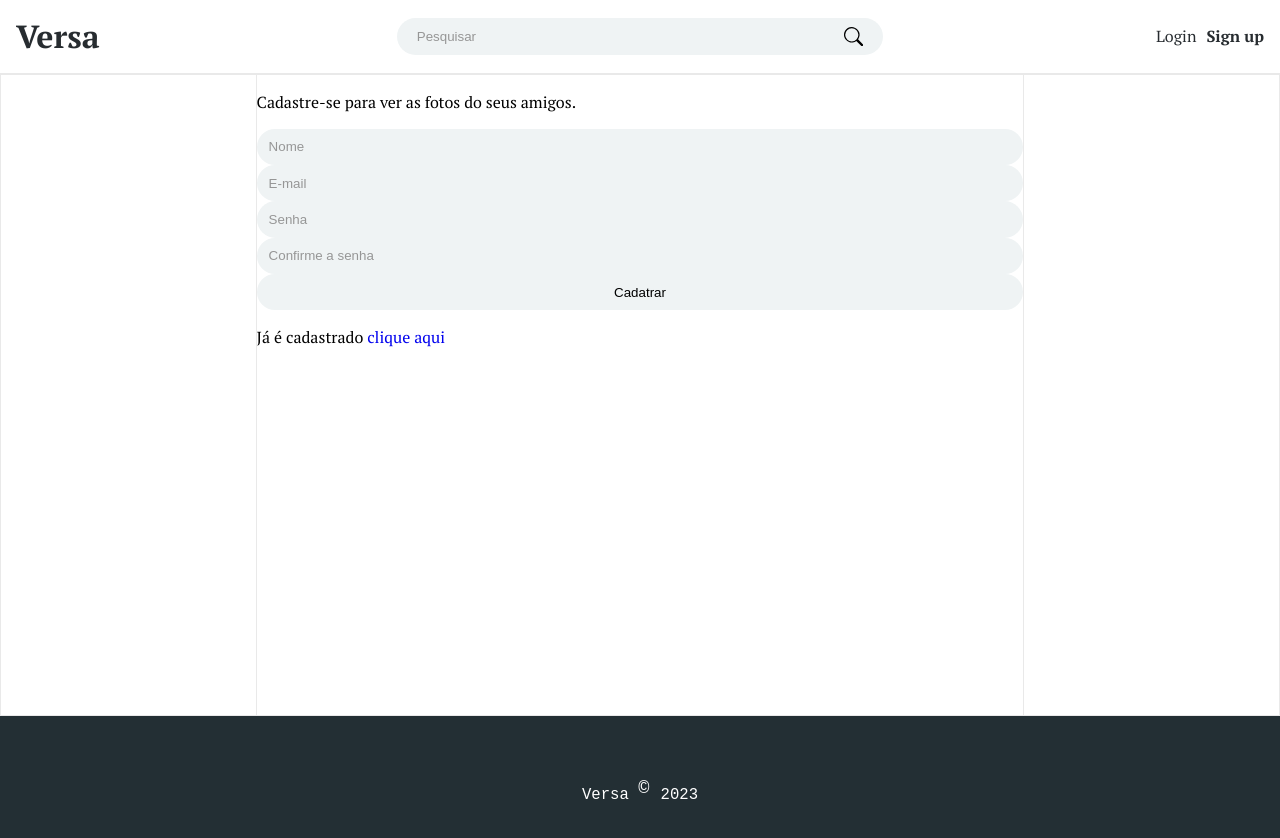
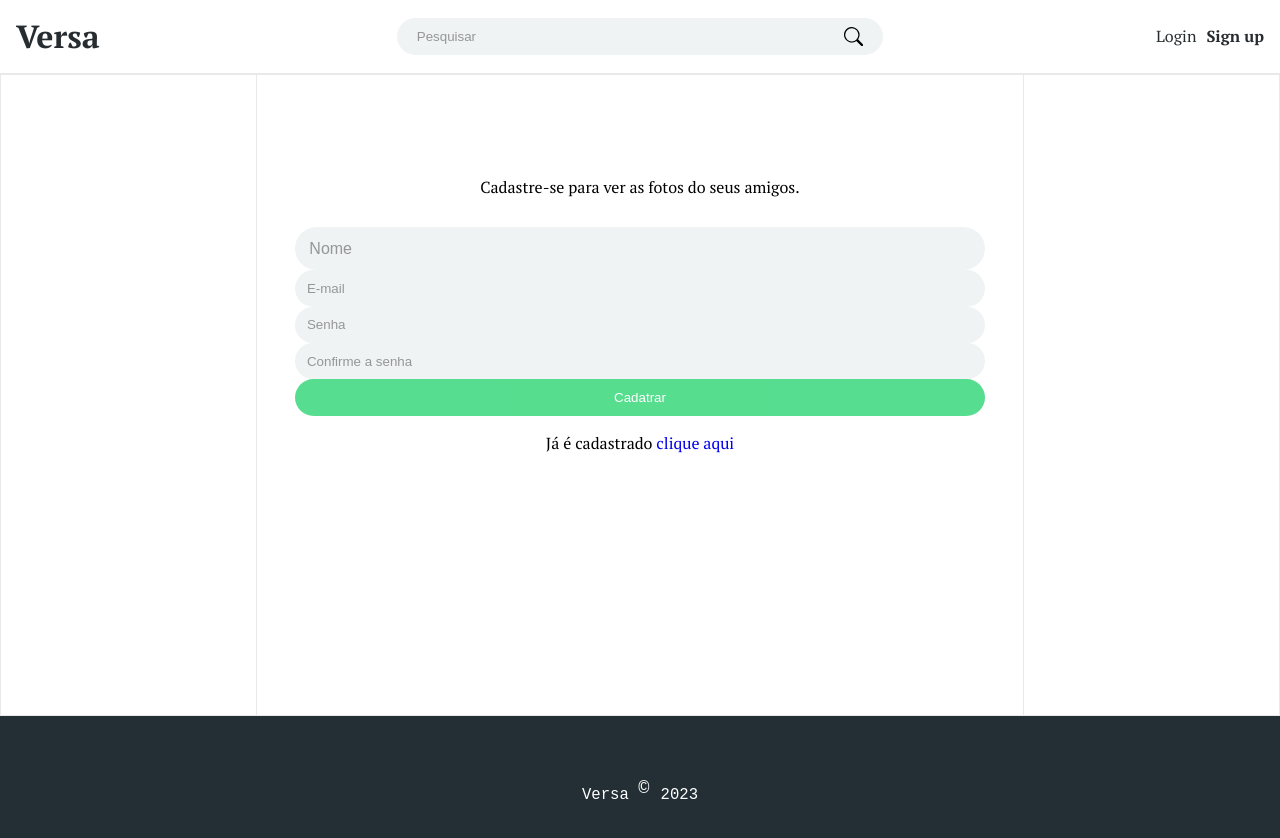
Before and after one commit to murilo1988/Versa, a React (Create React App) app in the folder frontend/: page /register in a window 1280 px wide. Shown: the top 838 px of the page. Built offline with nearby package versions, Linux system fonts and the light colour scheme.

Commit message:
form was created for login and create user and their respective CSS

```diff
--- a/frontend/src/pages/Auth/Auth.css
+++ b/frontend/src/pages/Auth/Auth.css
@@ -0,0 +1,38 @@
+.login_box {
+    width: 90%;
+    height: 60vh;
+
+    display: flex;
+    flex-direction: column;
+    justify-content: center;
+    text-align: center;
+    margin: 0 auto;
+}
+.form input[type="text"] {
+    font-size: 1em;
+    margin-top: 0.8em;
+}
+
+.form input[type="submit"] {
+    background-color: #2ed573;
+    color: #ffffff;
+    opacity: 0.8;
+}
+.form input[type="submit"]:hover {
+    opacity: 1;
+}
+
+.register_box {
+    width: 90%;
+    height: 60vh;
+
+    display: flex;
+    flex-direction: column;
+    justify-content: center;
+    text-align: center;
+    margin: 0 auto;
+}
+
+/* * {
+    border: 1px solid red;
+} */
--- a/frontend/src/pages/Auth/Login.js
+++ b/frontend/src/pages/Auth/Login.js
@@ -10,7 +10,7 @@ function Login() {
   return (
     <div className='login_box'>
       <p className='login_subtitle'>Entre para ver as fotos do seus amigos.</p>
-      <form onSubmit={handleSubmit}>
+      <form className='form' onSubmit={handleSubmit}>
         <input type='email' placeholder='E-mail' />
         <input type='password' placeholder='Senha' />
 
--- a/frontend/src/pages/Auth/Register.js
+++ b/frontend/src/pages/Auth/Register.js
@@ -14,7 +14,7 @@ function Register() {
       <p className='register_subtitle'>
         Cadastre-se para ver as fotos do seus amigos.
       </p>
-      <form onSubmit={handleSubmit}>
+      <form className='form' onSubmit={handleSubmit}>
         <input type='text' placeholder='Nome' />
         <input type='email' placeholder='E-mail' />
         <input type='password' placeholder='Senha' />
```
